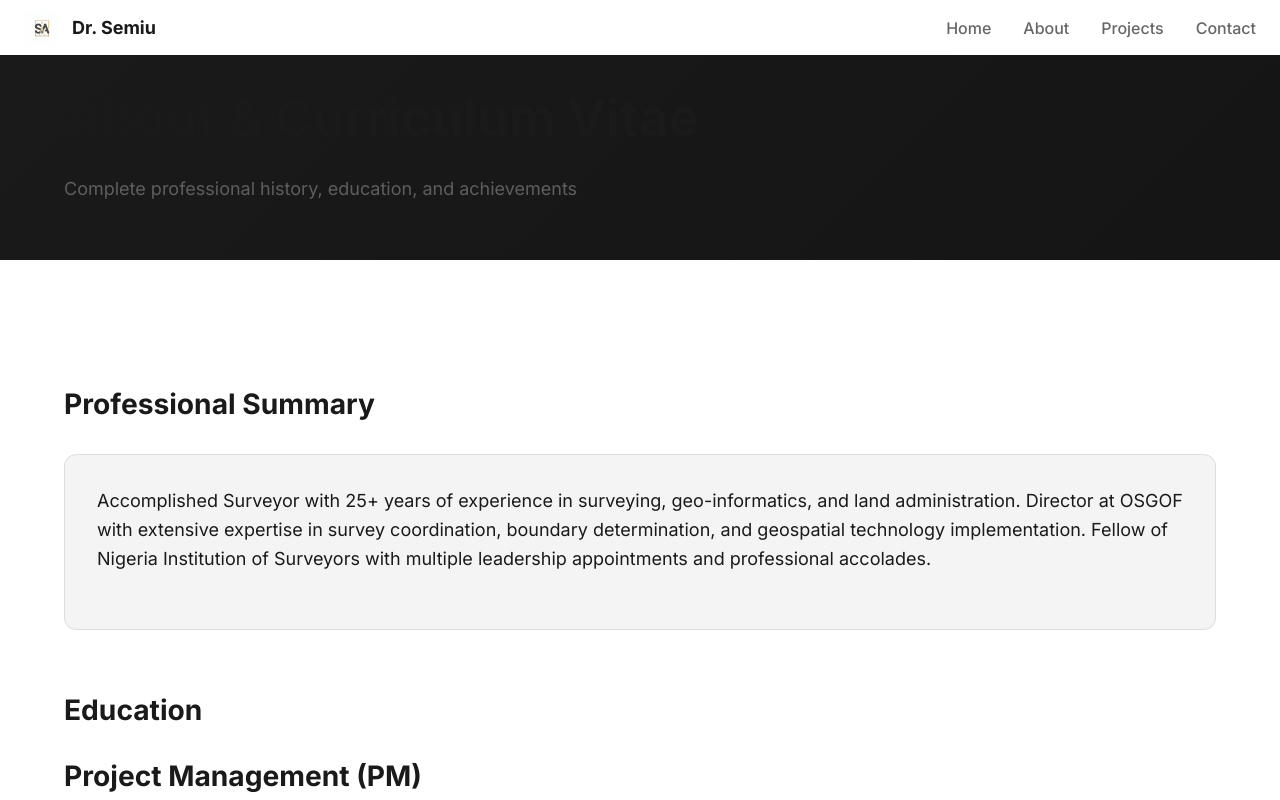
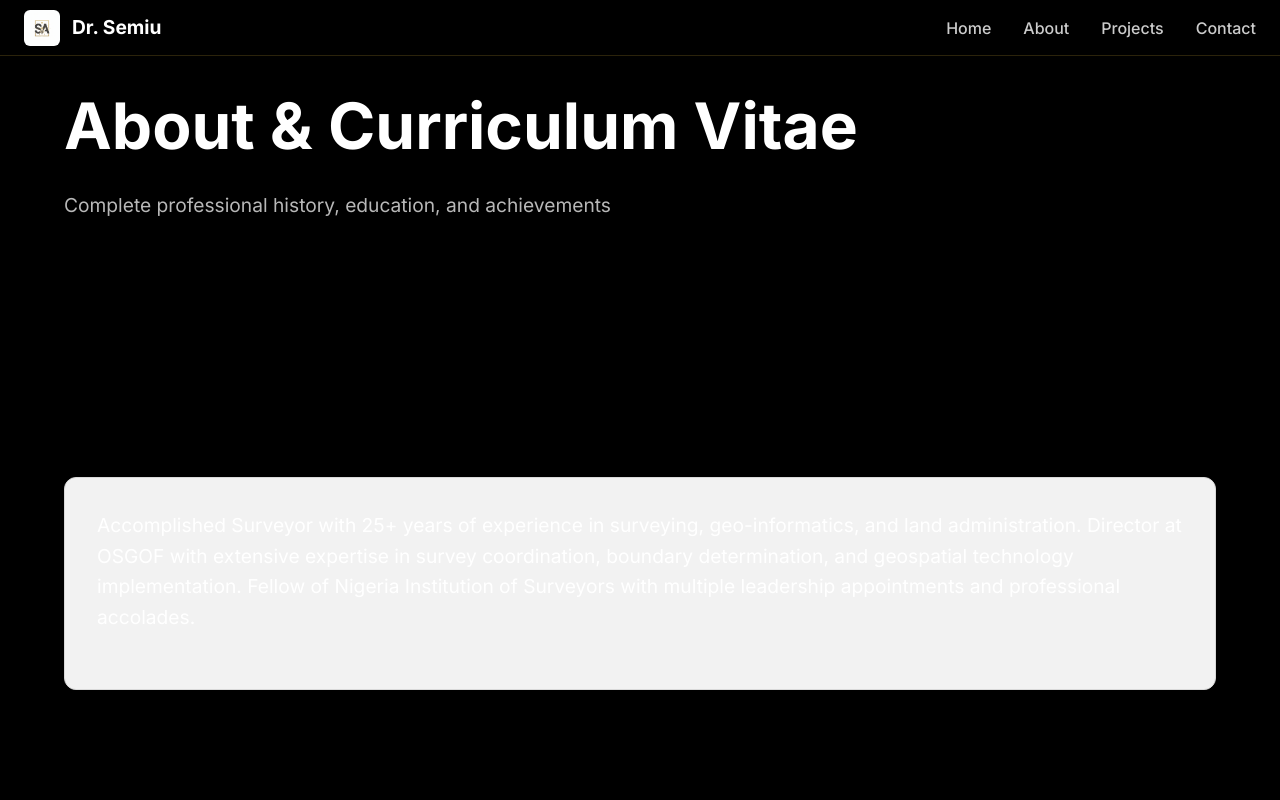
Before and after one commit to croesus245/Daddy, a Next.js app: page /about in a window 1280 px wide. Shown: the top 800 px of the page. Built offline with nearby package versions, Linux system fonts and the light colour scheme.

Commit message:
🎨 wip: Begin gold & black color theme implementation - update Tailwind config and globals CSS

```diff
--- a/styles/globals.css
+++ b/styles/globals.css
@@ -1,21 +1,29 @@
 /* ============================================
-   DESIGN SYSTEM & GLOBAL STYLES
+   GOLD & BLACK DESIGN SYSTEM - GLOBALS
    ============================================ */
 
 :root {
-  /* Colors */
-  --color-primary: #1a1a1a;
-  --color-secondary: #4a4a4a;
-  --color-accent: #0066cc;
-  --color-accent-light: #e6f0ff;
-  --color-bg: #ffffff;
-  --color-bg-light: #f9f9f9;
-  --color-border: #e0e0e0;
-  --color-text: #1a1a1a;
-  --color-text-light: #666666;
+  /* Brand Colors - Gold & Black */
+  --brand-gold: #D4AF37;
+  --brand-black: #000000;
+  --brand-white: #ffffff;
+  --brand-muted: #f5f5f5;
+
+  /* Functional Colors */
+  --color-primary: var(--brand-black);
+  --color-accent: var(--brand-gold);
+  --color-bg: var(--brand-black);
+  --color-bg-light: #111111;
+  --color-text: var(--brand-white);
+  --color-text-light: #cccccc;
   --color-text-muted: #999999;
+  --color-border: #333333;
 
-  /* Spacing (8px base) */
+  /* Spacing System */
+  --gap-xs: 0.5rem;
+  --gap-sm: 1rem;
+  --gap-md: 2rem;
+  --gap-lg: 3rem;
   --sp-xs: 0.5rem;
   --sp-sm: 1rem;
   --sp-md: 1.5rem;
@@ -23,23 +31,29 @@
   --sp-xl: 3rem;
   --sp-2xl: 4rem;
 
-  /* Typography */
-  --font-sans: -apple-system, BlinkMacSystemFont, 'Segoe UI', 'Roboto', sans-serif;
-  /* prefer Inter */
-  --font-sans-preferred: 'Inter', var(--font-sans);
+  /* Typography - Fluid Scaling */
+  --font-xs: clamp(0.75rem, 0.9vw, 0.875rem);
+  --font-sm: clamp(0.875rem, 1vw, 1rem);
+  --font-base: clamp(1rem, 1.2vw, 1.125rem);
+  --font-lg: clamp(1.125rem, 1.5vw, 1.375rem);
+  --font-xl: clamp(1.375rem, 2vw, 1.75rem);
+  --font-2xl: clamp(1.75rem, 2.5vw, 2.25rem);
+  --font-3xl: clamp(2.25rem, 3.5vw, 3rem);
+  --font-4xl: clamp(3rem, 5vw, 4.5rem);
+
+  /* Font Families */
+  --font-sans: 'Inter', 'Poppins', -apple-system, BlinkMacSystemFont, 'Segoe UI', 'Roboto', sans-serif;
+  --font-mono: 'Monaco', 'Courier New', monospace;
+
+  /* Font Weights */
   --font-weight-normal: 400;
   --font-weight-medium: 500;
   --font-weight-semibold: 600;
   --font-weight-bold: 700;
-
-  /* Responsive sizing with clamp */
-  --font-sm: clamp(0.875rem, 0.9vw, 1rem);
-  --font-base: clamp(1rem, 1.1vw, 1.125rem);
-  --font-lg: clamp(1.125rem, 1.4vw, 1.375rem);
-  --font-xl: clamp(1.25rem, 1.8vw, 1.75rem);
-  --font-2xl: clamp(1.5rem, 2.2vw, 2.25rem);
-  --font-3xl: clamp(1.875rem, 3vw, 2.75rem);
-  --font-4xl: clamp(2.25rem, 4vw, 3.5rem);
+  --fw-normal: 400;
+  --fw-medium: 500;
+  --fw-semibold: 600;
+  --fw-bold: 700;
 
   /* Line Heights */
   --lh-tight: 1.2;
@@ -47,9 +61,9 @@
   --lh-relaxed: 1.75;
 
   /* Shadows */
-  --shadow-sm: 0 1px 2px rgba(0,0,0,0.05);
-  --shadow-md: 0 4px 6px rgba(0,0,0,0.1);
-  --shadow-lg: 0 10px 15px rgba(0,0,0,0.1);
+  --shadow-sm: 0 1px 2px rgba(212, 175, 55, 0.1);
+  --shadow-md: 0 4px 12px rgba(212, 175, 55, 0.15);
+  --shadow-lg: 0 12px 24px rgba(212, 175, 55, 0.2);
 
   /* Transitions */
   --transition-fast: 150ms ease-in-out;
@@ -57,10 +71,17 @@
   --transition-slow: 300ms ease-in-out;
 
   /* Border Radius */
-  --radius-sm: 0.375rem;
-  --radius-md: 0.5rem;
-  --radius-lg: 0.75rem;
-  --radius-xl: 1rem;
+  --radius-sm: 4px;
+  --radius-md: 8px;
+  --radius-lg: 12px;
+  --radius-xl: 16px;
+
+  /* Z-Index */
+  --z-base: 1;
+  --z-dropdown: 100;
+  --z-sticky: 200;
+  --z-fixed: 300;
+  --z-modal: 999;
 }
 
 /* Reset & Base Styles */
@@ -75,7 +96,7 @@ html {
 }
 
 body {
-  font-family: var(--font-sans-preferred);
+  font-family: var(--font-sans);
   background-color: var(--color-bg);
   color: var(--color-text);
   line-height: var(--lh-normal);
@@ -143,18 +164,18 @@ p {
 }
 
 a {
-  color: var(--color-accent);
+  color: var(--brand-gold);
   text-decoration: none;
-  transition: color var(--transition-base);
+  transition: color var(--transition-base), opacity var(--transition-base);
 }
 
 a:hover {
-  color: #0052a3;
+  color: #e8c547;
   text-decoration: underline;
 }
 
 a:focus-visible {
-  outline: 2px solid var(--color-accent);
+  outline: 2px solid var(--brand-gold);
   outline-offset: 2px;
 }
 
@@ -162,16 +183,54 @@ a:focus-visible {
 input, textarea, select {
   font-family: var(--font-sans);
   font-size: var(--font-base);
+  background-color: var(--color-bg-light);
+  color: var(--color-text);
   border: 1px solid var(--color-border);
   border-radius: var(--radius-md);
-  padding: var(--sp-sm);
-  transition: border-color var(--transition-base), box-shadow var(--transition-base);
+  padding: 0.75rem 1rem;
+  transition: all var(--transition-base);
 }
 
 input:focus, textarea:focus, select:focus {
   outline: none;
-  border-color: var(--color-accent);
-  box-shadow: 0 0 0 3px var(--color-accent-light);
+  border-color: var(--brand-gold);
+  box-shadow: 0 0 0 3px rgba(212, 175, 55, 0.1);
+}
+
+label {
+  display: block;
+  margin-bottom: 0.5rem;
+  font-weight: var(--font-weight-medium);
+  color: var(--color-text);
+}
+
+button {
+  font-family: var(--font-sans);
+  font-size: var(--font-base);
+  font-weight: var(--font-weight-semibold);
+  padding: 0.75rem 1.5rem;
+  border: none;
+  border-radius: var(--radius-md);
+  cursor: pointer;
+  transition: all var(--transition-base);
+  background-color: var(--brand-gold);
+  color: var(--brand-black);
+}
+
+button:hover {
+  background-color: #e8c547;
+  transform: translateY(-2px);
+  box-shadow: 0 4px 12px rgba(212, 175, 55, 0.2);
+}
+
+button:active {
+  transform: translateY(0);
+}
+
+button:disabled {
+  opacity: 0.5;
+  cursor: not-allowed;
+  transform: none;
 }
 
 /* Images */
@@ -193,10 +252,11 @@ img {
 .site-header {
   position: sticky;
   top: 0;
-  background: rgba(255,255,255,0.9);
+  background: rgba(0, 0, 0, 0.95);
+  -webkit-backdrop-filter: saturate(180%) blur(6px);
   backdrop-filter: saturate(180%) blur(6px);
-  box-shadow: 0 1px 0 rgba(0,0,0,0.04);
-  z-index: 60;
+  border-bottom: 1px solid rgba(212, 175, 55, 0.2);
+  z-index: var(--z-sticky);
 }
 
 .nav-inner {
@@ -250,22 +310,25 @@ img {
 }
 
 .btn-primary {
-  background-color: var(--color-accent);
-  color: white;
+  background-color: var(--brand-gold);
+  color: var(--brand-black);
 }
 
 .btn-primary:hover {
-  background-color: #0052a3;
+  background-color: #e8c547;
+  transform: translateY(-2px);
+  box-shadow: 0 4px 12px rgba(212, 175, 55, 0.3);
 }
 
 .btn-secondary {
   background-color: var(--color-bg-light);
   color: var(--color-text);
-  border: 1px solid var(--color-border);
+  border: 1px solid var(--brand-gold);
 }
 
 .btn-secondary:hover {
-  background-color: var(--color-border);
+  background-color: rgba(212, 175, 55, 0.1);
+  border-color: #e8c547;
 }
 
 .btn:disabled {
--- a/tailwind.config.js
+++ b/tailwind.config.js
@@ -1,26 +1,38 @@
 module.exports = {
   content: [
-    './src/pages/**/*.{js,ts,jsx,tsx}',
-    './src/components/**/*.{js,ts,jsx,tsx}',
+    './pages/**/*.{js,ts,jsx,tsx}',
+    './components/**/*.{js,ts,jsx,tsx}',
   ],
   theme: {
     extend: {
       colors: {
+        brand: {
+          gold: '#D4AF37',
+          black: '#000000',
+          white: '#ffffff',
+          muted: '#f5f5f5',
+        },
         primary: {
-          50: '#f8fafc',
-          100: '#f1f5f9',
-          500: '#1e40af',
-          600: '#1e3a8a',
-          700: '#1e3a8a',
-          900: '#0f172a',
+          50: '#fefbf0',
+          100: '#fdf7e0',
+          500: '#D4AF37',
+          600: '#c49f2e',
+          700: '#b08f25',
+          900: '#8b6f1d',
         },
         accent: {
-          500: '#2563eb',
-          600: '#1d4ed8',
+          500: '#D4AF37',
+          600: '#c49f2e',
         },
       },
       fontFamily: {
-        sans: ['Inter', 'system-ui', 'sans-serif'],
+        sans: ['Inter', 'Poppins', 'system-ui', 'sans-serif'],
+      },
+      spacing: {
+        'gap-xs': '0.5rem',
+        'gap-sm': '1rem',
+        'gap-md': '2rem',
+        'gap-lg': '3rem',
       },
     },
   },
```
